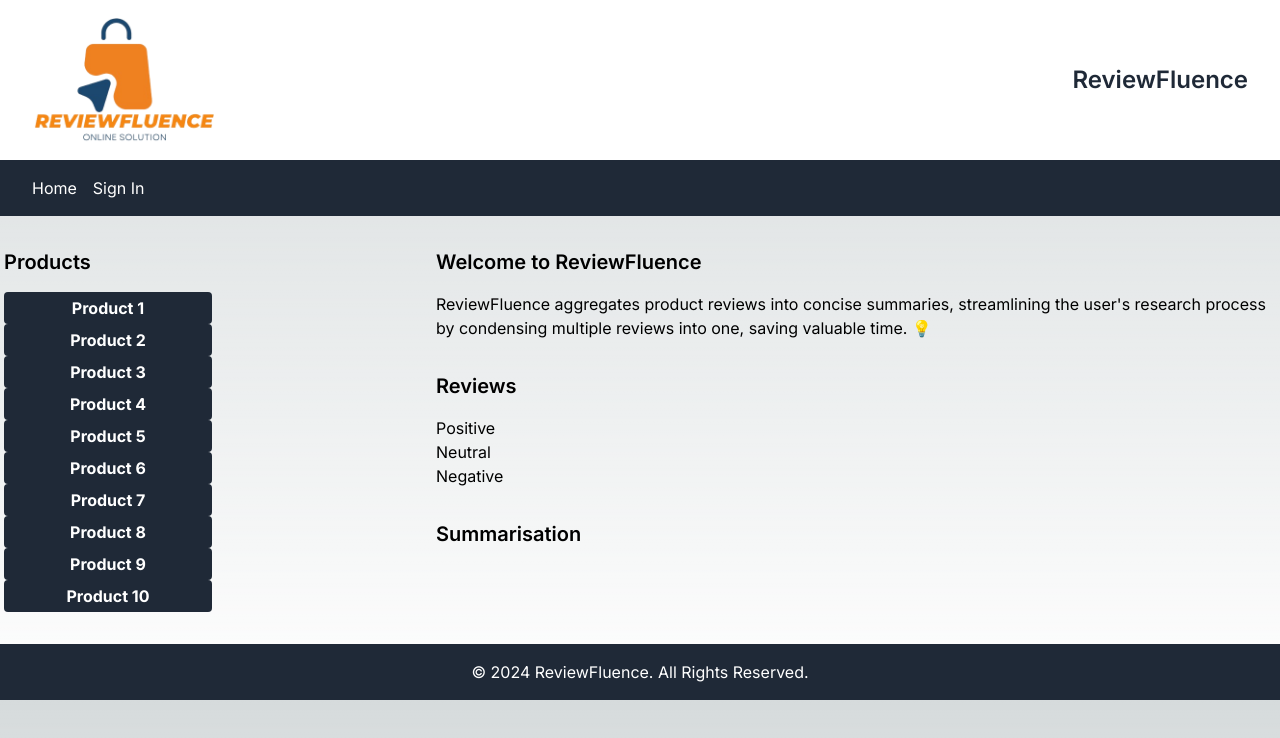
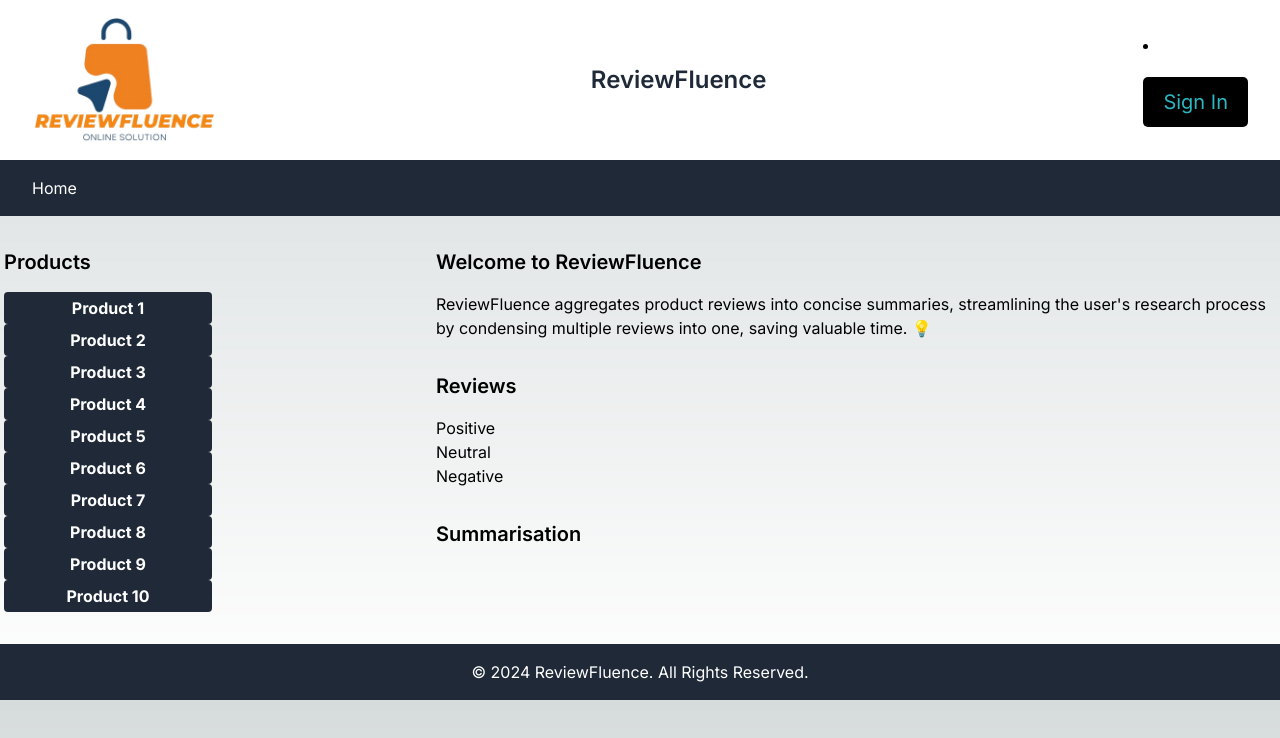
Before and after one commit to mrdiamonddirt/hackathon2024, a Next.js app: page / in a window 1280 px wide. Shown: the top 738 px of the page. Built offline with nearby package versions, Linux system fonts and the light colour scheme; no server answers.

Commit message:
Add Firebase authentication and user context

```diff
--- a/app/Login.tsx
+++ b/app/Login.tsx
@@ -1,6 +1,8 @@
 'use client'
 import { getAuth, signInWithPopup, GoogleAuthProvider } from "firebase/auth";
-import { useState } from "react";
+import { useContext, useState } from "react";
+import "../styles/Login.css"
+import { FirebaseContext } from "@/components/Firebase";
 
 // signInWithPopup(auth, provider)
 //   .then((result) => {
@@ -23,14 +25,14 @@
 //   });
 
 export default function Login() {
-    const [user, setUser] = useState(null)
+    const {user, setUser} = useContext(FirebaseContext)
     const [loading, setLoading] = useState(true)
     const [signedIn, setSignedIn] = useState(false)
 
     function signOut() {
         const auth = getAuth();
         auth.signOut().then(() => {
-            setUser(null)
+            setUser({})
             setSignedIn(false)
             setLoading(false)
         }).catch((error) => {
@@ -41,7 +43,6 @@
     function SignIn () {
         var auth = getAuth();
         const provider = new GoogleAuthProvider()
-
 
         signInWithPopup(auth, provider)
         .then((result) => {
@@ -72,16 +73,20 @@
 
     return (
         <>
-        {!signedIn ?
-         <button onClick={() => SignIn()}>Sign In</button>
+        <div className="login-container">
+        {!user?.uid ?
+         <button className="profilebtn" onClick={() => SignIn()}>Sign In</button>
          :
          <>
-         <h1>Welcome {user.displayName}</h1>
-            <img src={user.photoURL} alt={user.displayName}/>
-            <p>Email: {user.email}</p>
-         <button onClick={() => signOut()}>Sign Out</button>
+         <h1 className="profiletext">Welcome {user.displayName}</h1>
+         <div className="img-container">
+         <button className="profilebtn" onClick={() => signOut()}>Sign Out</button>
+            <img className="profileimg" src={user.photoURL} alt={user.displayName}/>
+            </div>
+            <p className="profiletext">Email: {user.email}</p>
             </>
         }
+        </div>
         </>
     )
 }
--- a/app/layout.tsx
+++ b/app/layout.tsx
@@ -24,8 +24,9 @@
       <body className={inter.className}>
         {/* learn more at https://garchi.co.uk/documentation/1.0/headlessweb/next-app-router */}
         <Script src="https://garchi.co.uk/script/index.es.js" />
-        <Firebase />
+        <Firebase>
         {children}
+        </Firebase>
       </body>
     </html>
   );
--- a/app/page.tsx
+++ b/app/page.tsx
@@ -1,11 +1,16 @@
 'use client'
 import Login from './Login'
-import { useState } from 'react'
+import { useState, useEffect } from 'react'
+import { getAuth } from 'firebase/auth'
 // import {signOut, useSession} from 'next-auth/react'
 import Head from 'next/head';
+// import "../styles/page.css"
 
 export default function Home() {
   // const session = useSession()
+  const [user, setUser] = useState(null)
+
+
   return (
     <>
       <Head>
@@ -19,13 +24,13 @@
           <img src="Logo.png" alt="ReviewFluence Logo" className="h-32 w-auto" />
         </div>
         <h1 className="text-2xl font-semibold text-gray-800">ReviewFluence</h1>
+        <li>{<Login/>}</li>
       </header>
 
       <nav className="bg-gray-800 text-white">
         <div className="container mx-auto flex items-center justify-between py-4 px-8">
           <ul className="flex space-x-4">
             <li><a href="#" className="hover:text-gray-300">Home</a></li>
-            <li>{<Login/>}</li>
           </ul>
         </div>
       </nav>
--- a/components/Firebase.jsx
+++ b/components/Firebase.jsx
@@ -1,11 +1,29 @@
 "use client"
 
+import { createContext, useEffect, useState } from "react";
 import useFirebase from "../hooks/use-firebase"
+import { getAuth, onAuthStateChanged } from "firebase/auth";
 // import { initializeApp } from "firebase/app";
+export const FirebaseContext = createContext({user: null, setUser: (user) => {}});
 
-
-export default function Firebase()
+export default function Firebase({children})
 {
     const {app} = useFirebase()
-    return <></>
+    const [user, setUser] = useState(null)
+
+    useEffect (() => {
+        const auth = getAuth(app);
+        onAuthStateChanged(auth, (userCreds) => {
+            console.log("UserCreds: ", userCreds)
+            if (userCreds) {
+                setUser(userCreds)
+            }
+        });
+    }, [app])
+
+    return (<>
+    <FirebaseContext.Provider value={{user, setUser}}>
+        {children}
+    </FirebaseContext.Provider>
+    </>)
 }
--- /dev/null
+++ b/styles/Login.css
@@ -0,0 +1,37 @@
+.profileimg {
+    border-radius: 50%;
+    border: 2px solid #000000;
+}
+
+.profiletext {
+    font-size: 20px;
+    font-weight: bold;
+    color: #000000;
+    margin-top: 10px;
+}
+
+.profilebtn {
+    margin-top: 20px;
+    background-color: #000000;
+    color: #2cb8c2;
+    border: none;
+    padding: 10px 20px;
+    font-size: 20px;
+    border-radius: 5px;
+    cursor: pointer;
+}
+
+.img-container {
+    display: flex;
+    text-align: center;
+    align-items: flex-end;
+    justify-content: center;
+}
+
+.login-container {
+    display: flex;
+    flex-direction: column;
+    align-items: flex-end;
+    /* justify-content: flex-end; */
+    /* height: 100vh; */
+}
```
